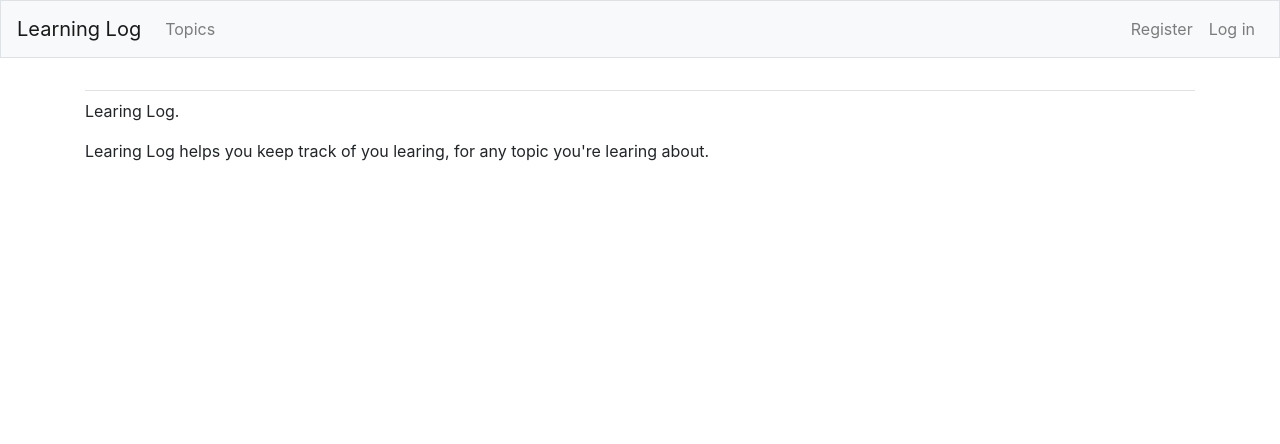
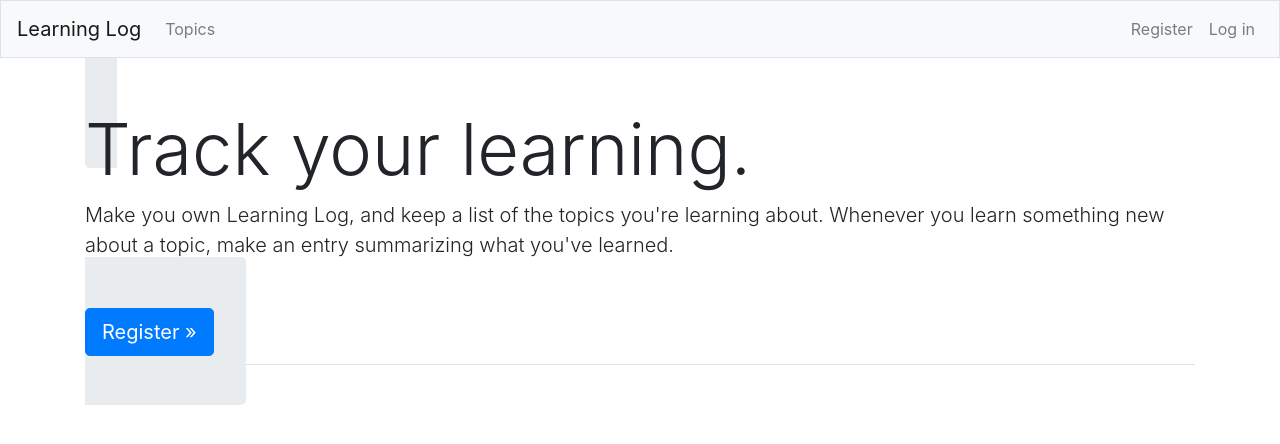
Before and after one commit to Musbi8788/learning_log, a Django app: page / in a window 1280 px wide. Shown: the top 444 px of the page. Run offline with Django 5.2, Linux system fonts and the light colour scheme; some libraries are stand-ins or nearby versions.

Commit message:
Styled Home page

```diff
--- a/learning_logs/templates/learning_logs/index.html
+++ b/learning_logs/templates/learning_logs/index.html
@@ -1,10 +1,14 @@
 {% extends 'learning_logs/base.html' %}
 
-{% block content %}
+{% block page_header %}
+<dv class="jumbotron">
+    <h1 class="display-3">Track your learning.</h1>
+    <p class="lead mb-5">Make you own Learning Log,
+        and keep a list of the topics you're learning about.
+        Whenever you learn something new about a topic,
+        make an entry summarizing what you've learned.
+    </p>
+    <a href="{% url 'users:register' %}" class="btn btn-lg  btn-primary role=button">Register &raquo;</a>
+</dv>
 
-<p>Learing Log.</p>
-
-<p>Learing Log helps you keep track of you learing,
-    for any topic you're learing about.</p>
-
-{% endblock content %}
+{% endblock page_header %}
```
